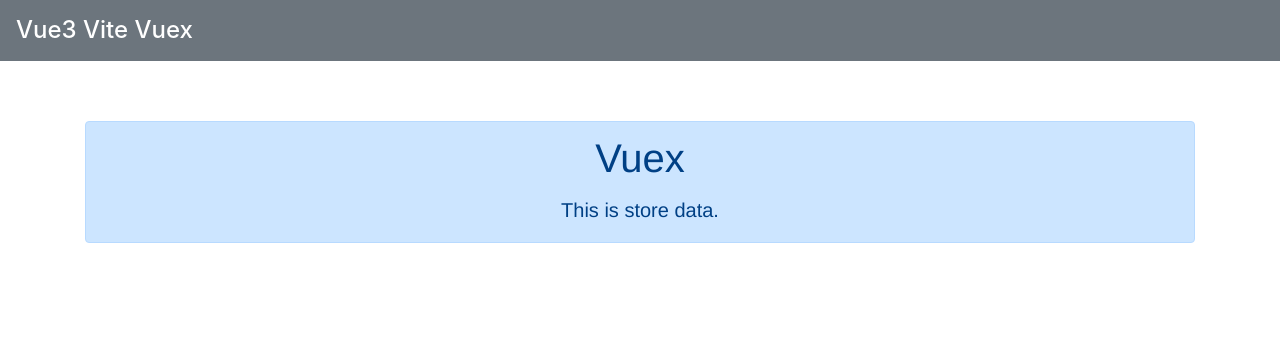
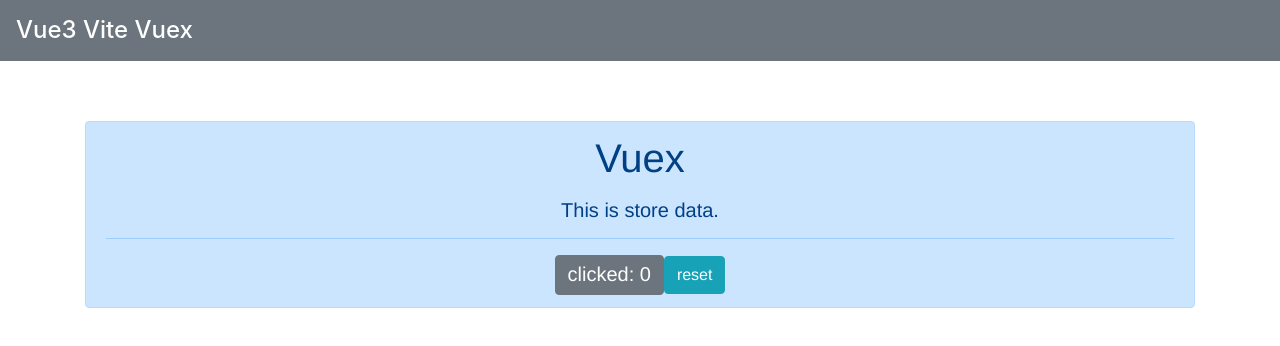
Before and after one commit to 4masa6/vuex_app, a Vue app: page / in a window 1280 px wide. Shown: the top 346 px of the page. Built offline with nearby package versions, Linux system fonts and the light colour scheme.

Commit message:
mutationをコンポーネントで使用する

```diff
--- a/src/components/HelloWorld.vue
+++ b/src/components/HelloWorld.vue
@@ -3,6 +3,15 @@
     <h1>{{ data.title }}</h1>
     <!-- $storeはstoreに保存している値のオブジェクト。$store.state.値 でアクセスできる -->
     <p class="mt-3 h5">{{ $store.state.message }}</p>
+    <hr>
+    <div class="btn btn-secondary" @click="$store.commit('count')">
+      <a class="h5">
+        clicked: {{ $store.state.counter }}
+      </a>
+    </div>
+    <button class="btn btn-info" @click="$store.commit('reset')">
+      reset
+    </button>
   </div>
 </template>
 
```
